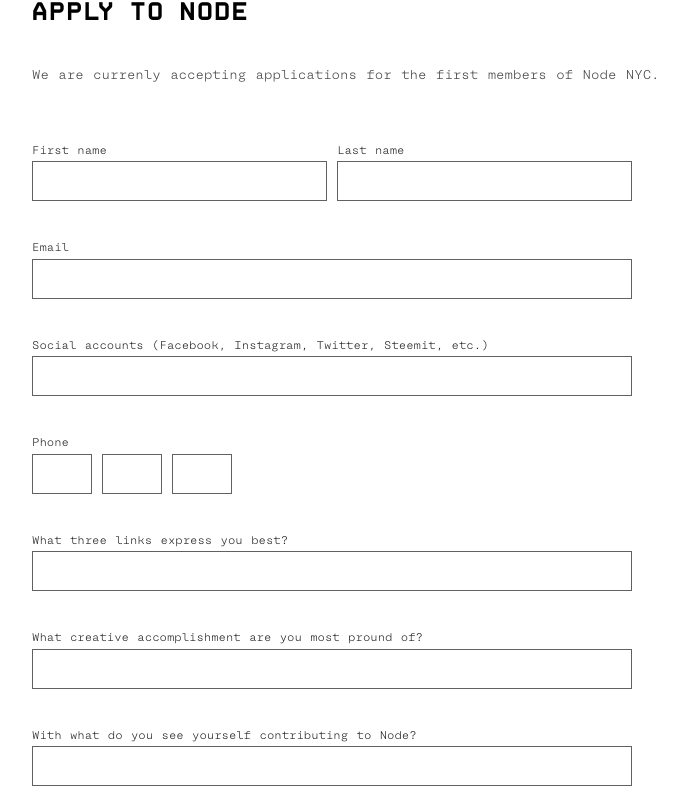
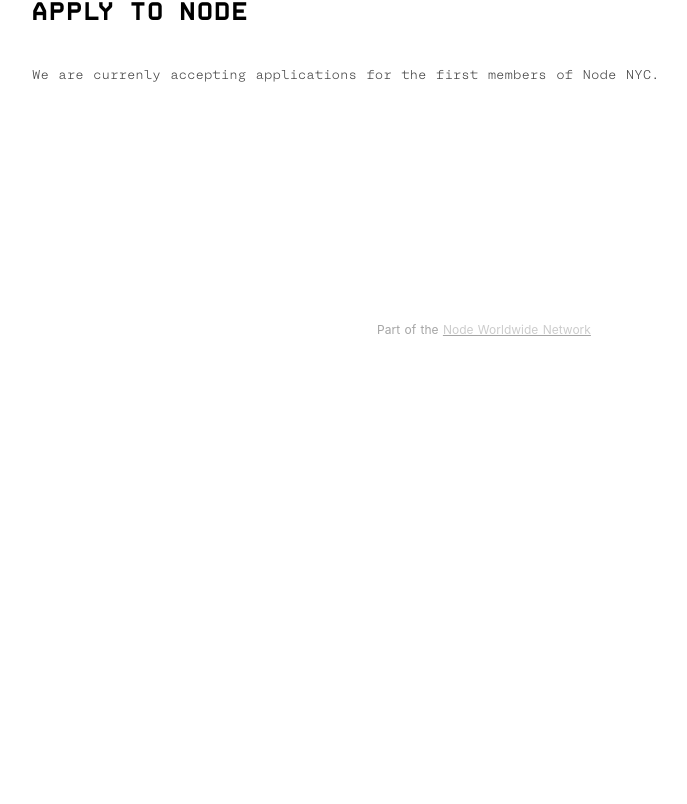
Before and after one commit to kende/playa-preview, a Nuxt app: page / in a window 1280 px wide. Shown: the part 1656-2460 px from the top of the page, without its empty margins (156-843 px from the left). After the commit the page ends 2033 px from the top, so only its background shows below. Built offline with nearby package versions, Linux system fonts and the light colour scheme.

Commit message:
add in typeform link

```diff
--- a/pages/about.vue
+++ b/pages/about.vue
@@ -184,11 +184,13 @@
 }
 
 @media (max-width: 767px) {
-  .cards-wrapper .row {
+  .row {
     display: block;
+
   }
-  .card .column {
-    margin: 20px 0;
+  .column {
+    margin: 20px auto;
+    max-width: 100%;
   }
 }
 
--- a/pages/index.vue
+++ b/pages/index.vue
@@ -7,7 +7,7 @@
         </nuxt-link>
         <ul class="navbar">
           <li class="navItem"><nuxt-link to="/about">ABOUT US</nuxt-link></li>
-          <li class="navItem"><a href="#apply-form">APPLY</a></li>
+          <li class="navItem"><a href="https://byzantine.typeform.com/to/fXpCQa">APPLY</a></li>
         </ul>
       </div>
 
@@ -58,7 +58,8 @@
     <div class="apply-form" id="apply-form">
       <div class="title">APPLY TO NODE</div>
       <div class="subtitle">We are currenly accepting applications for the first members of Node NYC.</div>
-      <form>
+      <div class="navItem"><a href="https://byzantine.typeform.com/to/fXpCQa">APPLY</a></div>
+      <!-- <form>
         <div class="row">
           <div class="column first-name input-group" label="First name">
             <input class="input-box" type="text">
@@ -88,7 +89,7 @@
           <input class="input-box" type="text">
         </div>
         <div><input type="submit" class="submit-btn" value="SUBMIT"></div>
-      </form>
+      </form> -->
     </div>
     <div class="footer">Part of the <a href="https://nodeworldwide.com"><span class="highlight">Node Worldwide Network</span></a></div>
   </div>
```
